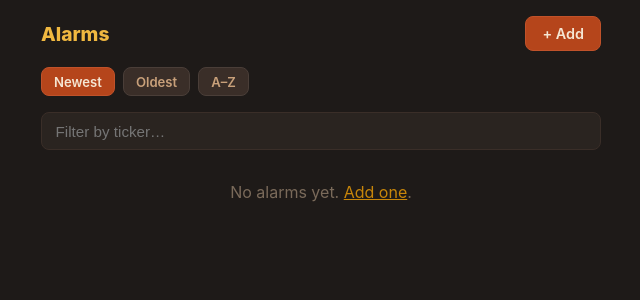
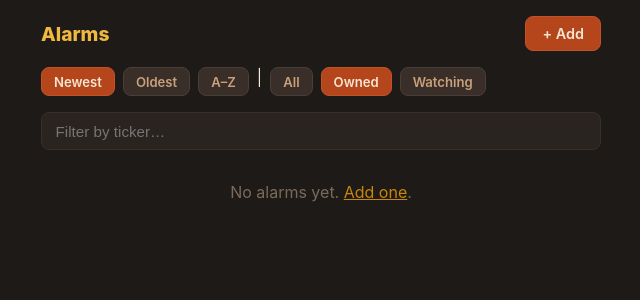
Before and after one commit to noamArbes/StocksApp, a Flask app: page /dashboard?sort=newest&owned=owned in a window 1280 px wide. Shown: the part 58-358 px from the top of the page, without its empty margins (319-959 px from the left). Run offline with Flask 3, Linux system fonts and the light colour scheme; the visitor is signed in with stand-in values (Sample User, id 1); parts of the project's set-up code (start-up, migrations or seed data) failed here and were passed over.

Commit message:
feat: add owned/watching filter buttons and card toggle to dashboard
Co-Authored-By: Claude Sonnet 4.6 <noreply@anthropic.com>

```diff
--- a/templates/dashboard.html
+++ b/templates/dashboard.html
@@ -6,12 +6,19 @@
 </div>
 
 <div class="sort-controls">
-    <a href="{{ url_for('dashboard', sort='newest') }}"
+    <a href="{{ url_for('dashboard', sort='newest', owned=owned_filter if owned_filter != 'all' else None) }}"
        class="btn {% if sort == 'newest' %}btn-primary{% endif %}">Newest</a>
-    <a href="{{ url_for('dashboard', sort='oldest') }}"
+    <a href="{{ url_for('dashboard', sort='oldest', owned=owned_filter if owned_filter != 'all' else None) }}"
        class="btn {% if sort == 'oldest' %}btn-primary{% endif %}">Oldest</a>
-    <a href="{{ url_for('dashboard', sort='az') }}"
+    <a href="{{ url_for('dashboard', sort='az', owned=owned_filter if owned_filter != 'all' else None) }}"
        class="btn {% if sort == 'az' %}btn-primary{% endif %}">A–Z</a>
+    <span class="sort-sep">|</span>
+    <a href="{{ url_for('dashboard', sort=sort) }}"
+       class="btn {% if owned_filter == 'all' %}btn-primary{% endif %}">All</a>
+    <a href="{{ url_for('dashboard', sort=sort, owned='owned') }}"
+       class="btn {% if owned_filter == 'owned' %}btn-primary{% endif %}">Owned</a>
+    <a href="{{ url_for('dashboard', sort=sort, owned='watching') }}"
+       class="btn {% if owned_filter == 'watching' %}btn-primary{% endif %}">Watching</a>
 </div>
 
 <div class="search-bar">
@@ -31,6 +38,11 @@
         <form method="post" action="/alarm/{{ alarm.id }}/toggle" style="display:inline">
             <button type="submit" class="toggle {{ 'toggle-on' if alarm.enabled else 'toggle-off' }}">
                 {{ "ON" if alarm.enabled else "OFF" }}
+            </button>
+        </form>
+        <form method="post" action="/alarm/{{ alarm.id }}/toggle-owned?sort={{ sort }}&owned={{ owned_filter }}" style="display:inline">
+            <button type="submit" class="btn btn-owned {% if alarm.get('owned') %}btn-owned-yes{% else %}btn-owned-no{% endif %}">
+                {{ "Owned" if alarm.get('owned') else "Watching" }}
             </button>
         </form>
     </div>
```
